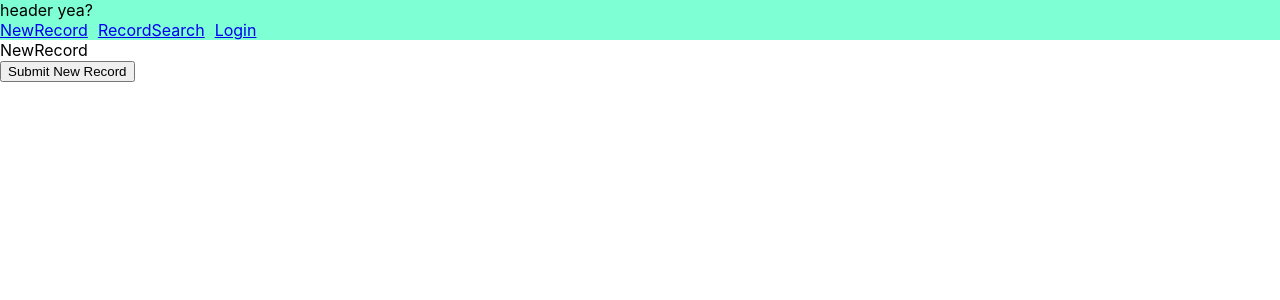
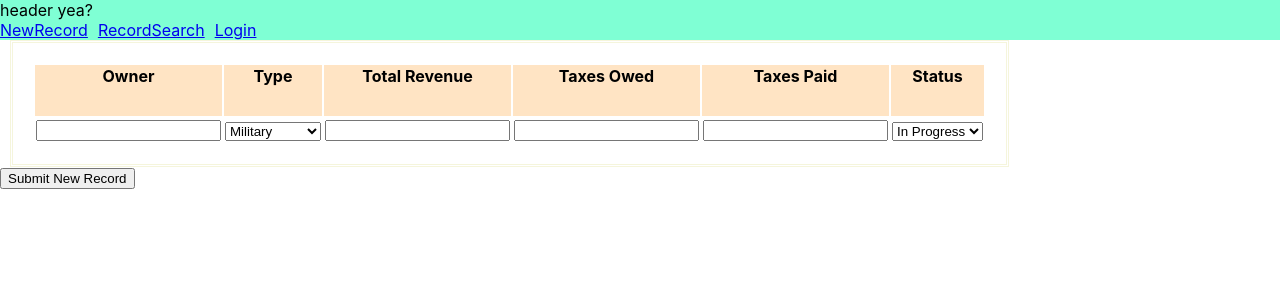
Before and after one commit to lHeaney/CPA-Frontend, a React (Create React App) app in the folder cpa-frontend/: page /NewRecord in a window 1280 px wide. Shown: the top 300 px of the page. Built offline with nearby package versions, Linux system fonts and the light colour scheme.

Commit message:
Create Record Implemented, Delete record partially implemented, currently not properly synced and will not show deletions until records are reloaded.

```diff
--- a/cpa-frontend/src/App.css
+++ b/cpa-frontend/src/App.css
@@ -8,3 +8,19 @@ header{
 nav a{
   margin-right: 10px;
 }
+
+table{
+  min-width: 500px;
+  padding: 20px;
+  margin-top: 0px;
+  margin-bottom: 0px;
+  margin-left: 10px;
+  margin-right: 0px;
+  border-color: beige;
+  border-style: double;
+
+}
+table th{
+  padding-bottom: 30px;
+  background-color: bisque;
+}
--- a/cpa-frontend/src/Pages/Login.jsx
+++ b/cpa-frontend/src/Pages/Login.jsx
@@ -4,7 +4,35 @@ export const Login = () =>
 {
     return(
     <>
-        Login
+    <form name = "loginForm" method="RecordSearch" action={console.log()
+
+    }>
+            <table>
+            <tbody>
+                <tr>
+                    <th>
+                       <label>Username</label> <input name = "username"></input>
+                    </th>
+
+                </tr>
+                <tr>
+                   <td>
+                        <label>Password</label> <input name = "password" type = "Password"></input>
+                    </td>
+
+                </tr>
+                <tr>
+                    <td>
+                        <button type="submit">login</button>
+                    </td>
+
+                </tr>
+            </tbody>
+        </table>
+    </form>
+
+
+
     </>
     )
 }
--- a/cpa-frontend/src/Pages/MainFrame.jsx
+++ b/cpa-frontend/src/Pages/MainFrame.jsx
@@ -2,6 +2,10 @@
 import {Header} from "../components/Header";
 import { Outlet } from "react-router";
 
+document.cookie={
+    username:"",
+    password:""
+}
 
 export const MainFrame = ()=>{
 
--- a/cpa-frontend/src/Pages/NewRecord.jsx
+++ b/cpa-frontend/src/Pages/NewRecord.jsx
@@ -1,20 +1,83 @@
-
-
+import axios from "axios"
+import { useState } from "react"
 
 export const NewRecord = () =>
     {
+        const [record, setRecord] = useState({
+            id:0, type:"personal", total_revenue:0, taxes_owed:0, taxes_paid:0, status:"unfiled"
+        }
+        )
+        const set=key=>{
+            return ({target:{value}})=>{
+                setRecord(oldValues => ({...oldValues, [key]:value}))
+            }
+        }
+
         return(
         <>
-            NewRecord
 
-            <form name="NewRecordForm">
+            <form method = "post" action = {(data)=>axios.post("http://localhost:8080/records",
+                {
+                    id:record.id,
+                    owner:record.owner,
+                    type:record.type,
+                    total_revenue:record.total_revenue,
+                    taxes_owed:record.taxes_owed,
+                    taxes_paid:record.taxes_paid,
+                    status:record.status
+                })
 
-                <button type="button"
-                onClick={()=>{
-                    return (console.log("we made a record"));
-                }}>Submit New Record
-                </button>
+            }>
+                <table>
+                    <thead>
+                        <tr>
+                            <th>Owner</th>
+                            <th>Type</th>
+                            <th>Total Revenue</th>
+                            <th>Taxes Owed</th>
+                            <th>Taxes Paid</th>
+                            <th>Status</th>
+                        </tr>
+                    </thead>
+                    <tbody>
+                        <tr>
+                            <td><input name="owner" onChange={set('owner')}></input></td>
+                            <td>
+                                <select name="type" onChange={set('type')}>
+                                <option value="Military">Military</option>
+                                    <option value="Personal">Personal</option>
+                                    <option value="Business">Business</option>
+                                    <option value="International">International</option>
+                                </select>
+
+                                </td>
+                            <td><input name="total_revenue" onChange={set('total_revenue')}type = "number"></input></td>
+                            <td><input name="taxes_owed" onChange={set('taxes_owed')}type = "number"></input></td>
+                            <td><input name="taxes_paid" onChange={set('taxes_paid')}type = "number"></input></td>
+                            <td>
+                                <select name="status" onChange={set('status')}>
+                                    <option value="In Progress">In Progress</option>
+                                    <option value="Filed">Filed</option>
+                                    <option value="Unfiled">Unfiled</option>
+                                    <option value="Rejected">Rejected</option>
+                                </select>
+
+                            </td>
+                        </tr>
+
+                    </tbody>
+                </table>
+                 <button type="submit">Submit New Record</button>
             </form>
         </>
         )
     }
+    const createRecord = async(record)=>{
+        console.log("send record creation request");
+        // await (await axios.post('http://localhost:8080/records',
+        //     {
+
+        //     }
+        // )
+    // )
+    }
--- a/cpa-frontend/src/Pages/RecordSearch.jsx
+++ b/cpa-frontend/src/Pages/RecordSearch.jsx
@@ -1,42 +1,93 @@
 import axios from "axios"
+import { useState } from "react";
+import { Record } from "../models/Record";
+import "../App.css";
 
-
-
-//test
 export const RecordSearch = () =>
     {
 
+
+        const [records, setRecords] = useState([]);
+
         const getRecords = async()=>{
             await axios.get('http://localhost:8080/records')
-            .then(data=>console.log(data))
+            .then(data=>{
+                setRecords(data.data.map(input=>{
+                    return {
+                        record: new Record(input.id, input.owner, input.type, input.total_revenue, input.taxes_paid, input.taxes_owed, input.status),
+                        id:input?.id,
+                        owner: input?.owner,
+                        type: input?.type,
+                        total_revenue: input?.revenue,
+                        taxes_owed: input?.taxes_owed,
+                        taxes_paid: input?.taxes_paid,
+                        status: input?.status
+                    }
+                }
+                )
+                )
+        }).finally(console.log(records))
         }
+
 
 
         return(
         <>
         <button type="button"
-        onClick={()=>{
-            return (getRecords());
-        }}>Get Records
+            onClick={()=>{return (getRecords());}}>Get Records
         </button>
             <h1>Records</h1>
+
             <table>
                 <thead>
                     <tr>
                     <th>Record Number</th>
                     <th>Owner</th>
-                    <th>Type</th>
+                    <th>All Types</th>
                     <th>Total Revenue</th>
                     <th>Taxes Owed</th>
                     <th>Taxes Paid</th>
                     <th>Status</th>
+                    <th>Delete</th>
                     </tr>
                 </thead>
                 <tbody>
+                    {
+                        records.map(record=>
+                            {
+                                return (
 
+                                    <tr key={record.id} >
+                                        <td>{record.id}</td>
+                                        <td>{record.owner}</td>
+                                        <td>{record.type}</td>
+                                        <td>{record.total_revenue}</td>
+                                        <td>{record.taxes_owed}</td>
+                                        <td>{record.taxes_paid}</td>
+                                        <td>{record.status}</td>
+                                        <td>
+                                            <button name="Delete"
+
+                                            onClick={()=>{
+                                               deleteFile(record.id).then(data=>{console.log(data)})
+                                            }
+
+                                            }
+                                            >Delete this file
+                                                </button>
+                                        </td>
+                                    </tr>
+                                )
+                            }
+                        )
+                    }
                 </tbody>
             </table>
 
         </>
         )
     }
+ async function deleteFile(id)
+        {
+             await axios.delete("http://localhost:8080/records/"+id )
+        }
--- a/cpa-frontend/src/components/Header.jsx
+++ b/cpa-frontend/src/components/Header.jsx
@@ -1,6 +1,6 @@
 //this is the header for the react app. It should be visible on every page
 import "../App.css";
-import { RecordSearch } from "../Pages/RecordSearch";
+
 import { NavBar } from "./NavBar";
 export const Header = () => {
     return (
```
Also changed, not shown: cpa-frontend/src/components/RecordCard.jsx (added, +21 -0 lines).
